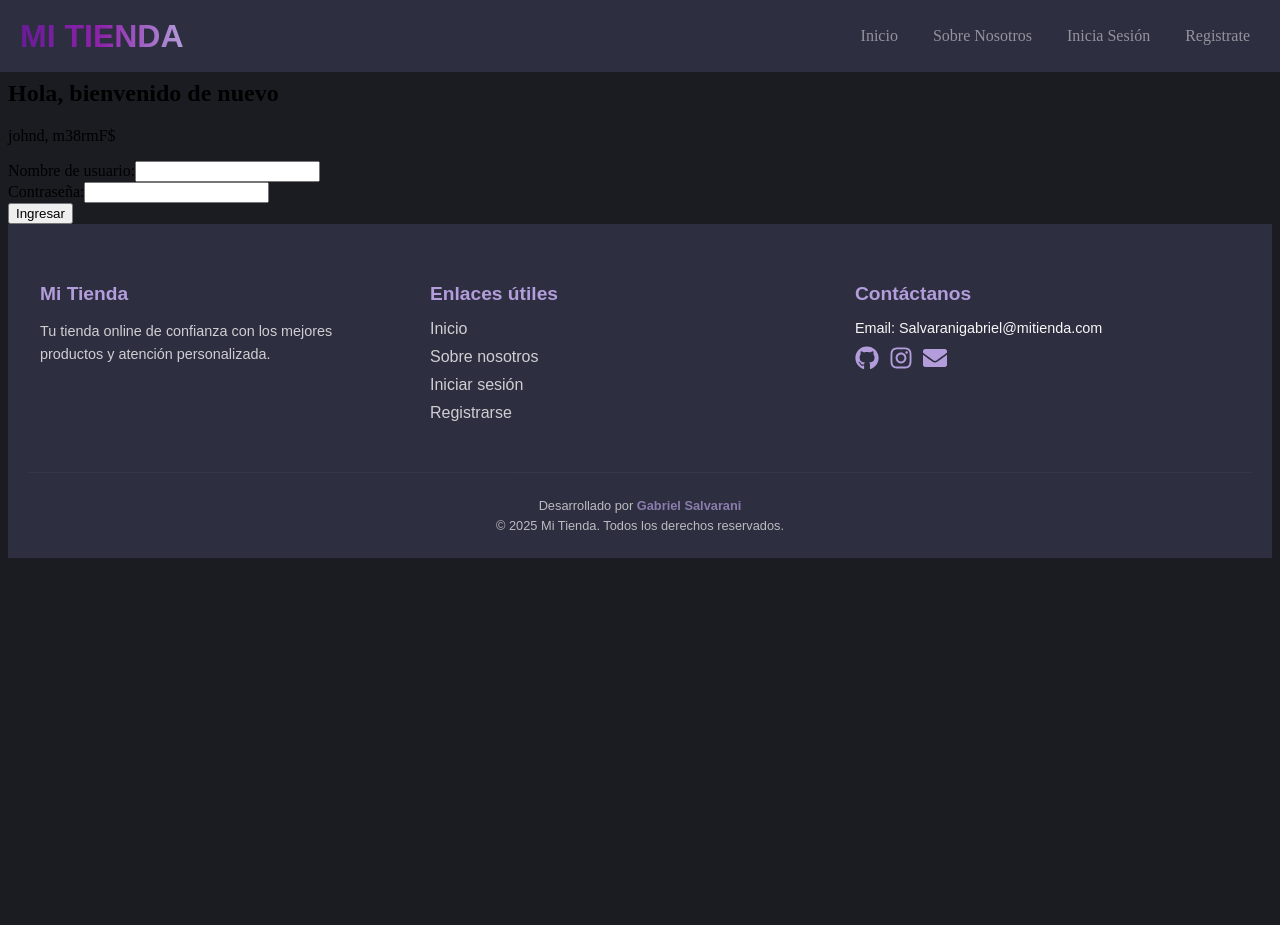
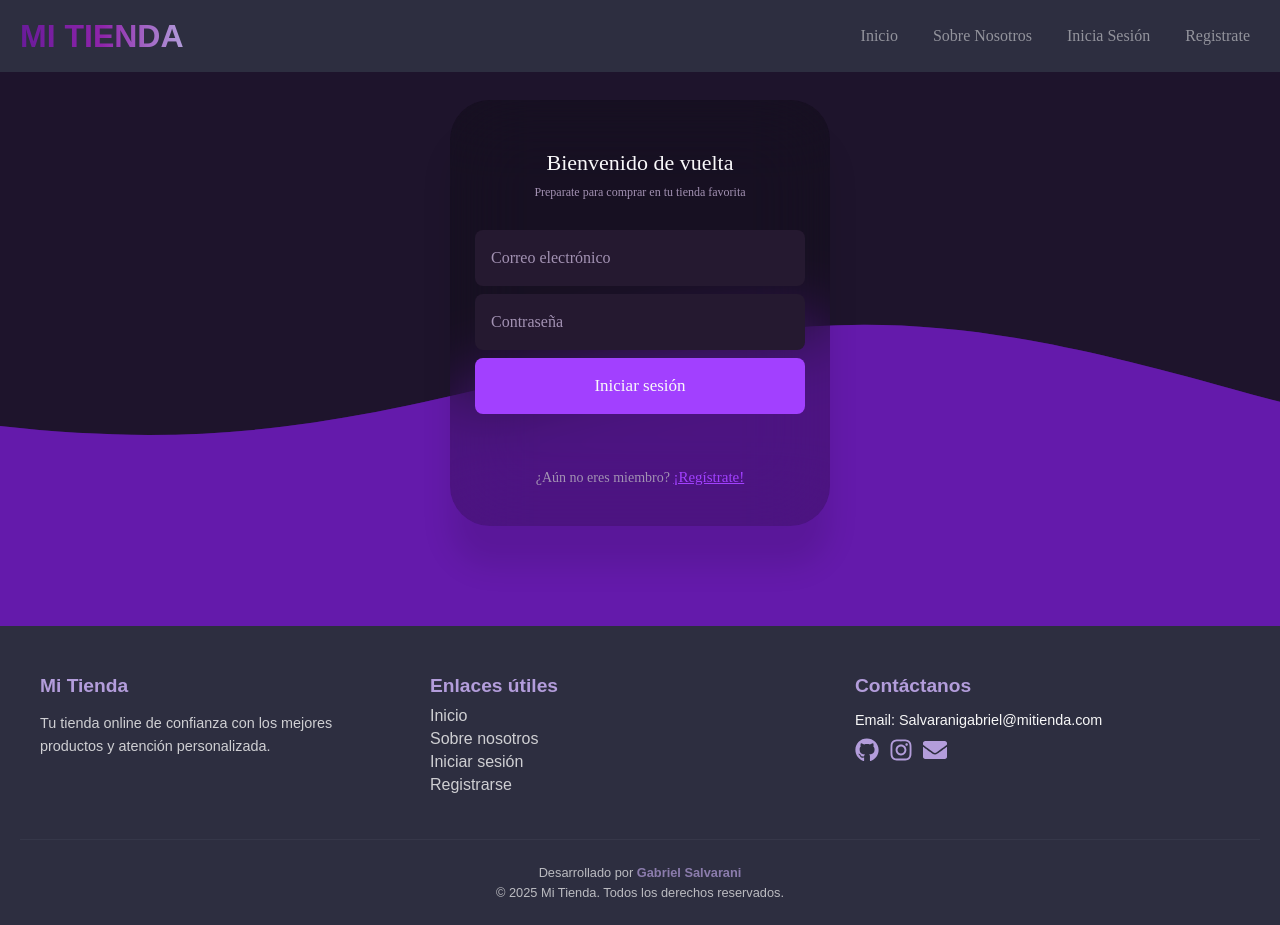
Before and after one commit to Gabriel-Salvarani/Proyecto_Final_Frontend, a React (Vite) app in the folder proyecto-final-frontend/: page /login in a window 1280 px wide. Before the commit the page ends 800 px from the top, so only its background shows below. Built offline with nearby package versions, Linux system fonts and the light colour scheme.

Commit message:
add: estructura del login

```diff
--- a/proyecto-final-frontend/index.html
+++ b/proyecto-final-frontend/index.html
@@ -5,6 +5,7 @@
   <meta charset="UTF-8" />
   <link rel="icon" type="image/svg+xml" href="/vite.svg" />
   <meta name="viewport" content="width=device-width, initial-scale=1.0" />
+  <link rel="stylesheet" href="https://fonts.googleapis.com/css2?family=Material+Symbols+Outlined:opsz,wght,FILL,GRAD@24,400,0,0" />
   <title>Tienda virtual | UTN</title>
 </head>
 
--- a/proyecto-final-frontend/src/components/Header.jsx
+++ b/proyecto-final-frontend/src/components/Header.jsx
@@ -1,7 +1,6 @@
 import { Link } from "react-router-dom"
 import { useAuth } from "../context/UserContext"
 import "../styles/components/Header.css"
-import logo from "../assets/logo.jpg"
 const Header = () => {
   const { user, logout } = useAuth()
 
--- a/proyecto-final-frontend/src/components/Layout.jsx
+++ b/proyecto-final-frontend/src/components/Layout.jsx
@@ -1,11 +1,13 @@
+// components/Layout.jsx
 import { Footer } from "./Footer"
 import { Header } from "./Header"
+import '../styles/components/layout.css'
 
 const Layout = (props) => {
   return (
-    <div className={props.background}>
+    <div className="layout-container">
       <Header />
-      <main>
+      <main className="main-content">
         {props.children}
       </main>
       <Footer />
--- a/proyecto-final-frontend/src/pages/Login.jsx
+++ b/proyecto-final-frontend/src/pages/Login.jsx
@@ -1,53 +1,123 @@
-
-import { useState } from "react"
-import { Layout } from "../components/Layout"
-import { useAuth } from "../context/UserContext"
-import { useNavigate } from "react-router-dom"
+import { useState } from "react";
+import { Layout } from "../components/Layout";
+import { useAuth } from "../context/UserContext";
+import { useNavigate, Link } from "react-router-dom";
+import "../styles/pages/login.css"; // Se asume que el CSS está en este archivo
 
 const Login = () => {
-  const [username, setUsername] = useState("")
-  const [password, setPassword] = useState("")
-  const { login } = useAuth()
-
-  const nagivate = useNavigate()
+  const [email, setEmail] = useState("");
+  const [password, setPassword] = useState("");
+  const { login } = useAuth();
+  const navigate = useNavigate();
 
   const handleLogin = async (e) => {
-    e.preventDefault()
-    console.log({ username, password })
-    const isLogin = await login(username, password)
+    e.preventDefault();
+    console.log({ email, password });
+    const isLogin = await login(email, password);
 
     if (isLogin) {
-      setUsername("")
-      setPassword("")
-      nagivate("/")
+      setEmail("");
+      setPassword("");
+      navigate("/");
     }
-  }
+  };
 
   return (
     <Layout>
-      <h1>Inicia sesión</h1>
+      <div className="background-svg-container">
+        <svg
+          version="1.1"
+          xmlns="http://www.w3.org/2000/svg"
+          xmlnsXlink="http://www.w3.org/1999/xlink"
+          x="0px"
+          y="0px"
+          width="100%"
+          height="100%"
+          viewBox="0 0 1600 900"
+        >
+          <defs>
+            <path
+              id="wave"
+              fill="rgba(120, 28, 207, 0.6)"
+              d="M-363.852,502.589c0,0,236.988-41.997,505.475,0 s371.981,38.998,575.971,0s293.985-39.278,505.474,5.859s493.475,48.368,716.963-4.995v560.106H-363.852V502.589z"
+            />
+          </defs>
+          <g>
+            <use xlinkHref="#wave" opacity=".4">
+              <animateTransform
+                attributeName="transform"
+                attributeType="XML"
+                type="translate"
+                dur="8s"
+                calcMode="spline"
+                values="270 230; -334 180; 270 230"
+                keyTimes="0; .5; 1"
+                keySplines="0.42, 0, 0.58, 1.0;0.42, 0, 0.58, 1.0"
+                repeatCount="indefinite"
+              />
+            </use>
+            <use xlinkHref="#wave" opacity=".6">
+              <animateTransform
+                attributeName="transform"
+                attributeType="XML"
+                type="translate"
+                dur="6s"
+                calcMode="spline"
+                values="-270 230;243 220;-270 230"
+                keyTimes="0; .6; 1"
+                keySplines="0.42, 0, 0.58, 1.0;0.42, 0, 0.58, 1.0"
+                repeatCount="indefinite"
+              />
+            </use>
+            <use xlinkHref="#wave" opacity=".9">
+              <animateTransform
+                attributeName="transform"
+                attributeType="XML"
+                type="translate"
+                dur="4s"
+                calcMode="spline"
+                values="0 230;-140 200;0 230"
+                keyTimes="0; .4; 1"
+                keySplines="0.42, 0, 0.58, 1.0;0.42, 0, 0.58, 1.0"
+                repeatCount="indefinite"
+              />
+            </use>
+          </g>
+        </svg>
+      </div>
 
-      <section>
-        <h2>Hola, bienvenido de nuevo</h2>
-        <p>johnd, m38rmF$</p>
-        <form onSubmit={handleLogin}>
-          <div>
-            <label>Nombre de usuario:</label>
+      <div className="login-container">
+        <div className="login">
+          <h2>Bienvenido de vuelta</h2>
+          <h3>Preparate para comprar en tu tienda favorita</h3>
+          <form className="form" onSubmit={handleLogin}>
+            <div className="textbox">
               <input
+                required
                 type="text"
-              onChange={(e) => setUsername(e.target.value)}
-              value={username} />
+                onChange={(e) => setEmail(e.target.value)}
+                value={email}
+              />
+              <label>Correo electrónico</label>
             </div>
-          <div>
-            <label>Contraseña:</label>
+            <div className="textbox">
               <input
+                required
                 type="password"
                 onChange={(e) => setPassword(e.target.value)}
-              value={password} />
+                value={password}
+              />
+              <label>Contraseña</label>
             </div>
-          <button>Ingresar</button>
+            <button type="submit">
+              Iniciar sesión
+            </button>
           </form>
-      </section>
+          <p className="footer">
+            ¿Aún no eres miembro? <Link to="/registrate">¡Regístrate!</Link>
+          </p>
+        </div>
+      </div>
     </Layout>
   )
 }
--- a/proyecto-final-frontend/src/styles/components/Footer.css
+++ b/proyecto-final-frontend/src/styles/components/Footer.css
@@ -2,7 +2,7 @@
   background-color: #2d2e40;
   color: #f7f7f7;
   font-family: Arial, sans-serif;
-  padding: 40px 20px 20px;
+  padding: 30px 20px 20px;
 }
 
 .footer-container {
@@ -27,7 +27,7 @@
   font-size: 1.2rem;
   font-weight: bold;
   color: #b39ddb;
-  margin-bottom: 15px;
+  margin-bottom: 10px;
 }
 
 .footer-text {
@@ -43,7 +43,7 @@
 }
 
 .footer-nav li {
-  margin-bottom: 10px;
+  margin-bottom: 5px;
 }
 
 .footer-nav a {
--- a/proyecto-final-frontend/src/styles/components/Header.css
+++ b/proyecto-final-frontend/src/styles/components/Header.css
@@ -14,7 +14,7 @@ body{
   top: 0;
   left: 0;
   right: 0;
-  z-index: 1;
+  z-index: 1000;
   display: flex;
   align-items: center;
   padding: 0 20px;
--- /dev/null
+++ b/proyecto-final-frontend/src/styles/components/layout.css
@@ -0,0 +1,29 @@
+.layout-container {
+  display: flex;
+  flex-direction: column;
+  min-height: 100vh;
+}
+
+.main-content {
+  flex: 1;
+}
+
+body, html {
+  margin: 0;
+  padding: 0;
+}
+/* src/styles/layout.css */
+
+.layout-container {
+  display: flex;
+  flex-direction: column;
+  min-height: 100vh;
+}
+
+.main-content {
+  flex: 1; /* Esto empujará el footer hacia abajo */
+  display: flex;
+  justify-content: center; /* Centra el contenido del login horizontalmente */
+  align-items: center; /* Centra el contenido del login verticalmente */
+  padding: 20px; /* Agrega un padding para que el contenido no se pegue a los bordes */
+}
--- /dev/null
+++ b/proyecto-final-frontend/src/styles/pages/login.css
@@ -0,0 +1,210 @@
+/* Asegúrate de que tu body base solo tenga el color de fondo */
+body {
+  background: #1e142c; /* Color de fondo general de la aplicación */
+  font-family: "Euclid Circular A", "Poppins"; /* Fuentes globales */
+  color: #f9f8fa; /* Color de texto global */
+  margin: 0;
+  padding: 0;
+  min-height: 100vh; /* Asegura que el body ocupe al menos el 100% del viewport */
+}
+
+* {
+  box-sizing: border-box;
+}
+
+:root {
+  --color-primary: #a240ff;
+  --color-muted: #a392b3;
+}
+
+/*
+   Contenedor principal para centrar el login.
+   Ahora usa posicionamiento absoluto para superponerse sin afectar el flujo del documento,
+   permitiendo que el header y otros componentes se comporten normalmente.
+*/
+.login-container {
+  margin: 60px auto;
+  padding: 20px;
+}
+
+.background-svg-container {
+  position: fixed; /* Fija el elemento en relación con la ventana del navegador. */
+  top: 0;
+  left: 0;
+  width: 100vw;  /* Ocupa el 100% del ancho del viewport. */
+  height: 100vh; /* Ocupa el 100% de la altura del viewport. */
+  z-index: -1; /* Envía al fondo, detrás de todos los demás contenidos. */
+  overflow: hidden; /* Oculta cualquier desbordamiento del SVG. */
+  background-color: #1e142c; /* Asegura un color de fondo si el SVG no cubre todo. */
+}
+
+.background-svg-container svg {
+  position: absolute; /* Permite posicionar el SVG dentro de su contenedor (el background-svg-container) */
+  top: 70%; /* Ajusta la posición vertical del origen de las ondas */
+  left: 50%;
+  translate: -50% 0; /* Centra horizontalmente */
+  width: 150vw; /* Ancho para las ondas */
+  height: 70vh; /* Altura de las ondas */
+  transform: scaleY(3) scaleX(2.25); /* Escala las ondas */
+  transform-origin: bottom;
+  box-sizing: border-box;
+  display: block;
+  pointer-events: none;
+}
+
+.login {
+  position: relative;
+  z-index: 1;
+  background: rgb(6 5 7 / 25%);
+  backdrop-filter: blur(38px);
+  box-shadow: 0 40px 30px rgb(0 0 0 / 10%);
+  border-radius: 40px;
+  padding: 50px 25px 40px;
+  margin: 0 auto;
+  width: 380px;
+  display: flex;
+  flex-direction: column;
+  align-items: center;
+  justify-content: center;
+  text-align: center;
+}
+
+.login img {
+  width: 74px;
+  margin: 0 0 20px;
+}
+
+.login :is(h2, h3) {
+  font-weight: 500;
+}
+
+.login h2 {
+  font-size: 22px;
+  margin: 0 0 4px;
+}
+
+.login h3 {
+  color: var(--color-muted);
+  font-size: 12px;
+  margin: 5px 5px 30px;
+}
+
+.login form {
+  display: grid;
+  gap: 8px;
+  width: 100%;
+  margin: 0 0 25px;
+}
+
+.login :is(input, button) {
+  height: 56px;
+  font-family: inherit;
+  font-size: 16px;
+  padding: 0 12px;
+  border: 0;
+  border-radius: 8px;
+}
+
+.login .textbox {
+  position: relative;
+}
+
+label,
+input {
+  transition: 0.3s;
+}
+
+.textbox label {
+  position: absolute;
+  top: 50%;
+  left: 16px;
+  translate: 0 -50%;
+  transform-origin: 0 50%;
+  pointer-events: none;
+  color: var(--color-muted);
+}
+
+.textbox input {
+  width: 100%;
+  padding-top: 10px;
+  background: #251930;
+  outline: none;
+  color: inherit;
+  box-shadow: 0 0 0 2px transparent;
+}
+
+.textbox input:focus {
+  box-shadow: 0 0 0 2px var(--color-primary);
+}
+
+.textbox input:is(:focus, :not(:invalid)) ~ label {
+  scale: 0.725;
+  translate: 0 -100%;
+}
+
+.login button {
+  position: relative;
+  color: #f9f9f9;
+  font-size: 17px;
+  background: var(--color-primary);
+  cursor: pointer;
+  display: flex;
+  align-items: center; /* Centra los elementos verticalmente */
+  justify-content: center; /* Centra los elementos horizontalmente (por ahora) */
+  overflow: hidden;
+}
+.login button p {
+  margin: 0; /* Asegura que no haya márgenes extra que desalineen el texto */
+  padding: 0;
+  white-space: nowrap; /* Evita que el texto se rompa en varias líneas */
+  transition: transform 0.3s ease; /* Añade una transición suave al texto */
+}
+
+.login button::after {
+  content: "arrow_forward"; /* El icono */
+  font-family: "Material Symbols Outlined"; /* Asegura la fuente del icono */
+  font-size: 22px;
+  opacity: 0;
+  transition: transform 0.3s ease, opacity 0.3s ease; /* Transiciones suaves */
+
+  /* 🔥 CLAVE PARA LA POSICIÓN INICIAL DE LA FLECHA: */
+  position: absolute; /* Posicionamiento absoluto relativo al botón */
+  left: 60%; /* Inicialmente centrado con el texto */
+  top: 50%;
+  transform: translateX(10px) translateY(-50%); /* Ajuste inicial para ocultarla un poco a la derecha */
+  white-space: nowrap; /* Evita que el icono se rompa */
+}
+
+.login button:hover p {
+  transform: translateX(-10px); /* Mueve el texto a la izquierda al hacer hover */
+}
+
+.login button:hover::after {
+  opacity: 1; /* Hace visible la flecha */
+  transform: translateX(25px) translateY(-50%); /* Mueve la flecha a la derecha para que aparezca */
+}
+
+
+.login :is(button span, button p) {
+  transition: 0.3s;
+}
+
+
+.login button:hover p {
+  translate: -10px 0;
+}
+
+.login button:hover span {
+  opacity: 1;
+}
+
+.login a {
+  font-size: 15px;
+  color: var(--color-primary);
+}
+
+.login > p {
+  margin: 30px 0 0;
+  font-size: 14px;
+  color: var(--color-muted);
+}
```
Also changed, not shown: proyecto-final-frontend/src/assets/logo.jpg (deleted), proyecto-final-frontend/src/index.css (line endings or trailing spaces). Lines whose indentation alone changed are shown as unchanged.
